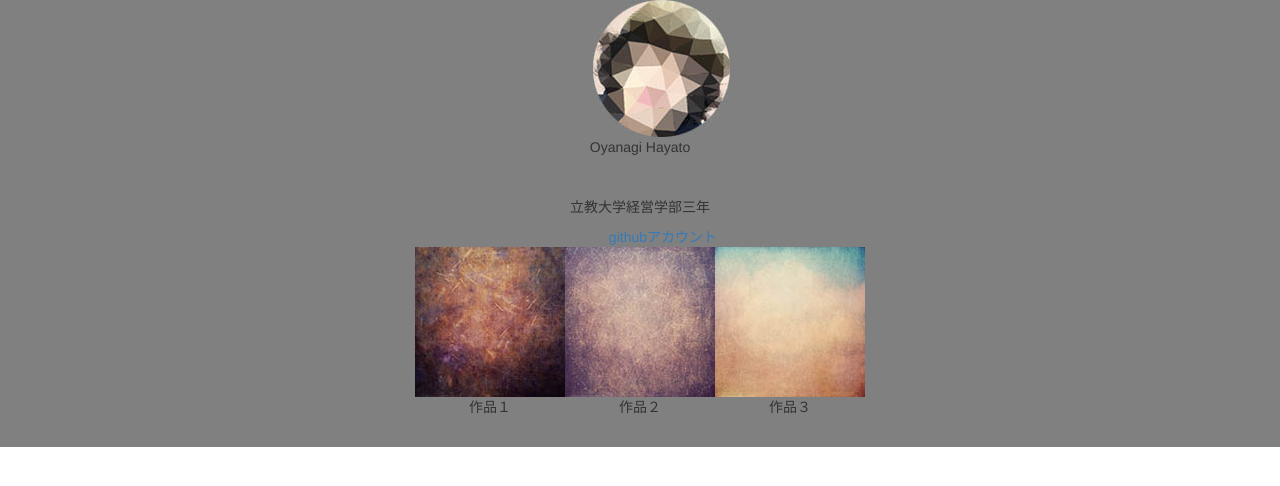
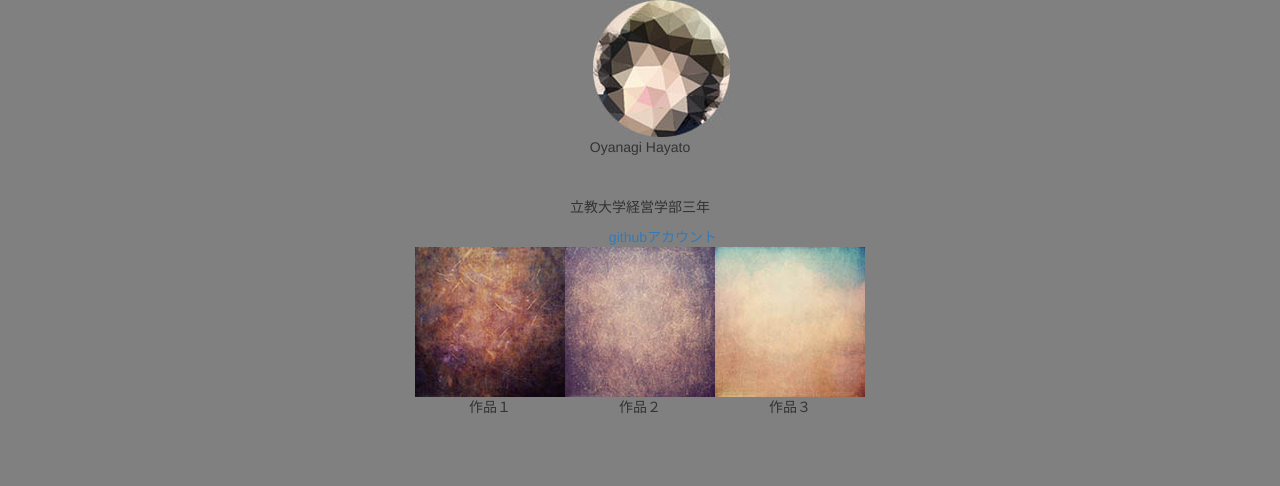
Before and after one commit to oyaoyaoya/oyaoyaoya.github.io, a plain HTML site: page index.html in a window 1280 px wide. Drawn offline with nearby package versions, Linux system fonts and the light colour scheme.

Commit message:
完了しました

```diff
--- a/index.css
+++ b/index.css
@@ -4,6 +4,7 @@
     height: auto;
 }
 
-#top{
-    height: 100vh;
+body{
+    height: 2000px;
+    background-color: #808080;
 }
--- a/index.html
+++ b/index.html
@@ -4,18 +4,17 @@
     <meta charset="utf-8">
     <meta http-equiv="X-UA-Compatible" content="IE=edge">
     <meta name="viewport" content="width=device-width, initial-scale=1">
-    <title>Bootstrap Sample</title>
     <!-- BootstrapのCSS読み込み -->
     <link rel="stylesheet" href="//maxcdn.bootstrapcdn.com/bootstrap/3.3.5/css/bootstrap.min.css">
     <!-- jQuery読み込み -->
     <script src="//ajax.googleapis.com/ajax/libs/jquery/1.11.3/jquery.min.js"></script>
     <!-- BootstrapのJS読み込み -->
     <script src="//maxcdn.bootstrapcdn.com/bootstrap/3.3.5/js/bootstrap.min.js"></script>
-    <title>Oyanaとは？</title>
+    <title>Oyanaの自己紹介</title>
     <meta name="description" content="小柳颯人 oyanaの自己紹介 都内大学生"/>
   </head>
   <body>
-      <div style="background-color: #808080; position: relative; text-align:center;" id="top">
+      <div style="background-color: #808080; position: relative; text-align:center; height:2000px;">
 　　　<img src= "img/me.jpg" id="img">
 　　　<p>Oyanagi Hayato<p>
 　　　    <p>立教大学経営学部三年</p>
```
